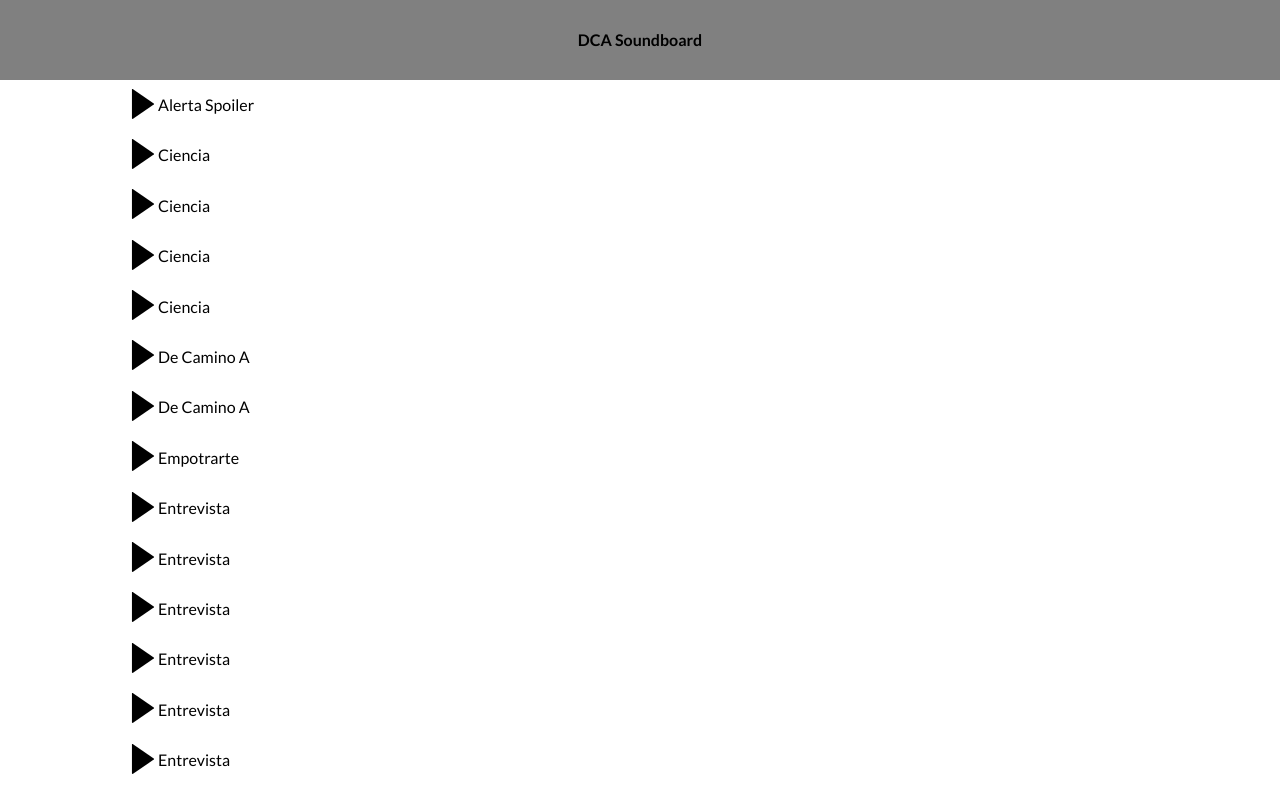
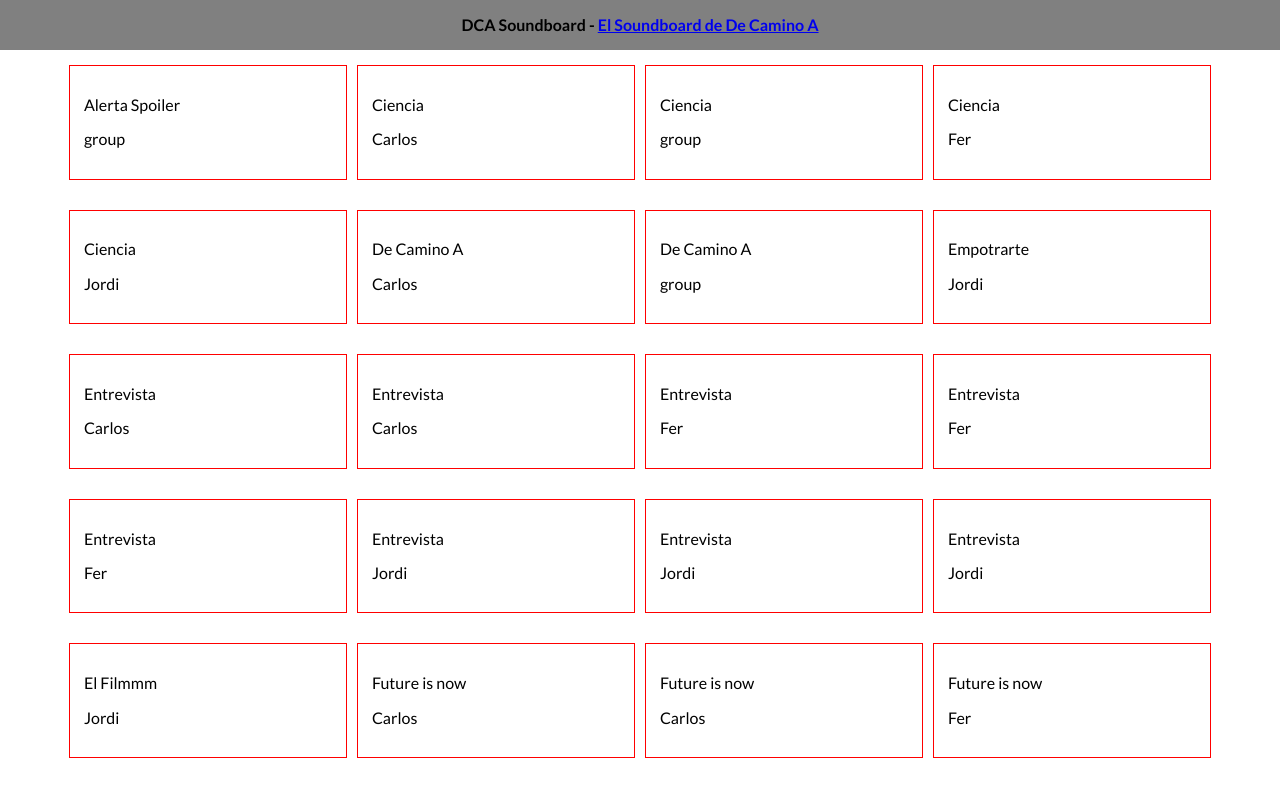
Before and after one commit to fernandopulsa/dca-soundboard, an Angular app: page / in a window 1280 px wide. Shown: the top 786 px of the page. Built offline with nearby package versions, Linux system fonts and the light colour scheme.

Commit message:
Added some style

```diff
--- a/src/app/header/header.component.html
+++ b/src/app/header/header.component.html
@@ -1,5 +1,6 @@
 <div class="header_wrapper">
   <p>
-    DCA Soundboard
+     DCA Soundboard -
+    <a href="http://decaminoa.com/">El Soundboard de De Camino A</a>
   </p>
 </div>
--- a/src/app/header/header.component.scss
+++ b/src/app/header/header.component.scss
@@ -1,5 +1,5 @@
 .header_wrapper {
-    height: 80px;
+    height: 50px;
     background-color: gray;
 
     display: flex;
--- a/src/app/soundboard/soundboard-item/soundboard-item.component.html
+++ b/src/app/soundboard/soundboard-item/soundboard-item.component.html
@@ -1,9 +1,13 @@
-<div class="item_wrapper">
-  <div class="control_wrap">
-      <img src="/assets/img/play-button.svg" alt="" srcset="" (click)="playAudio()">
+<div class="item_wrapper" (click)="playAudio()">
+
+  <div class="text_wrap">
+    <p>
+      {{ audioInfo.name }}
+    </p>
+    <p>
+      {{ audioInfo.voice }}
+    </p>
   </div>
-  <p>
-    {{ audioInfo.name }}
-  </p>
+
 </div>
 <!-- <audio [src]="audioInfo.url" [class]="audioInfo.name"></audio> -->
--- a/src/app/soundboard/soundboard-item/soundboard-item.component.scss
+++ b/src/app/soundboard/soundboard-item/soundboard-item.component.scss
@@ -1,9 +1,8 @@
 .item_wrapper {
     display: flex;
     align-items: center;
+    cursor: pointer;
+    border: 1px solid red;
+    padding: 5%;
 
-    img {
-        width: 30px;
-        cursor: pointer;
-    }
 }
--- a/src/app/soundboard/soundboard.component.scss
+++ b/src/app/soundboard/soundboard.component.scss
@@ -1,4 +1,10 @@
 .audios_wrap {
-    width: 80%;
+    width: 90%;
     margin: 0 auto;
+    display: grid;
+    grid-template-columns: 1fr 1fr 1fr 1fr;
+
+    app-soundboard-item {
+        margin: 15px 5px;
+    }
 }
```
Also changed, not shown: src/app/app.component.html (+0 -20 lines).
